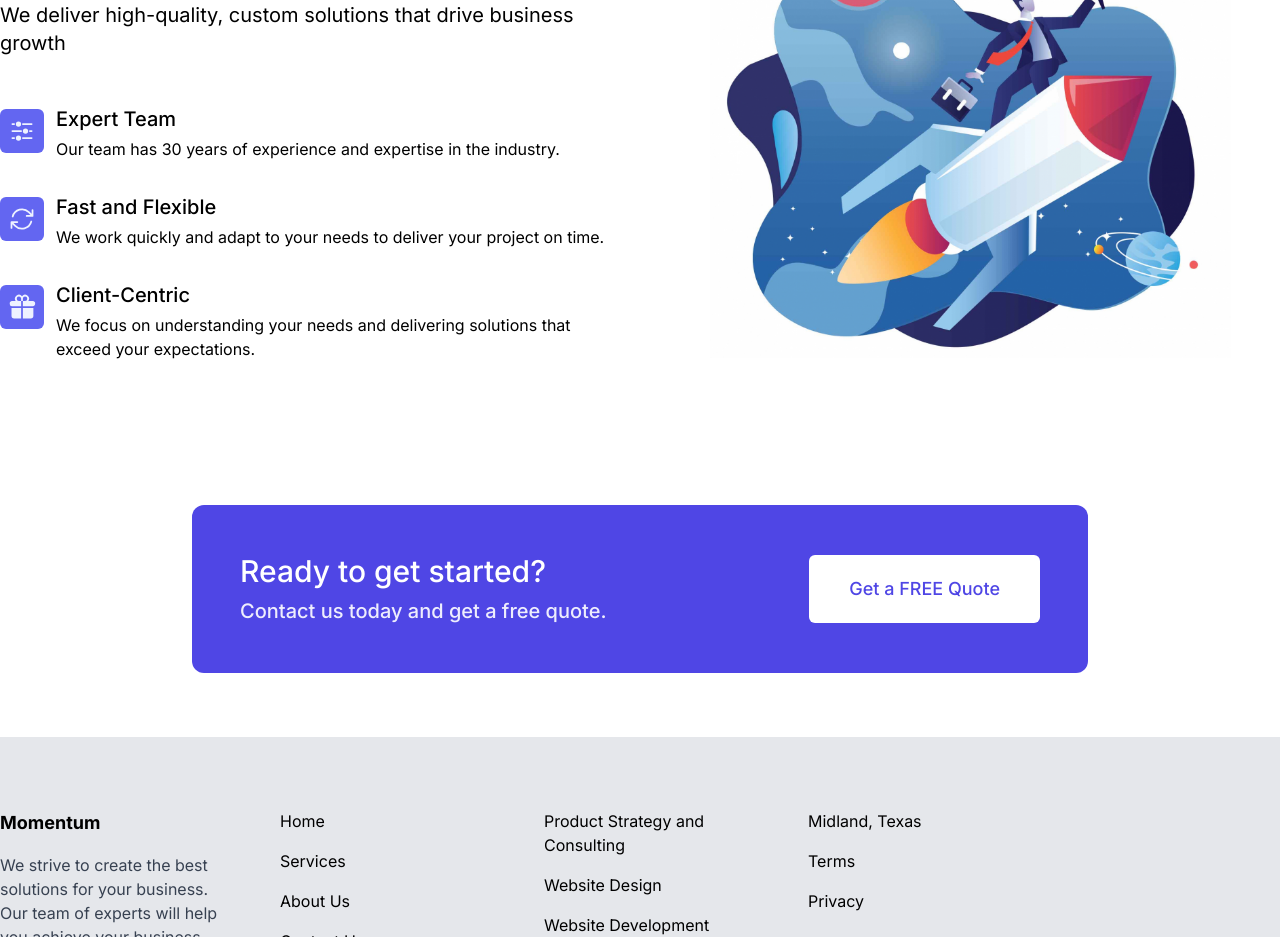
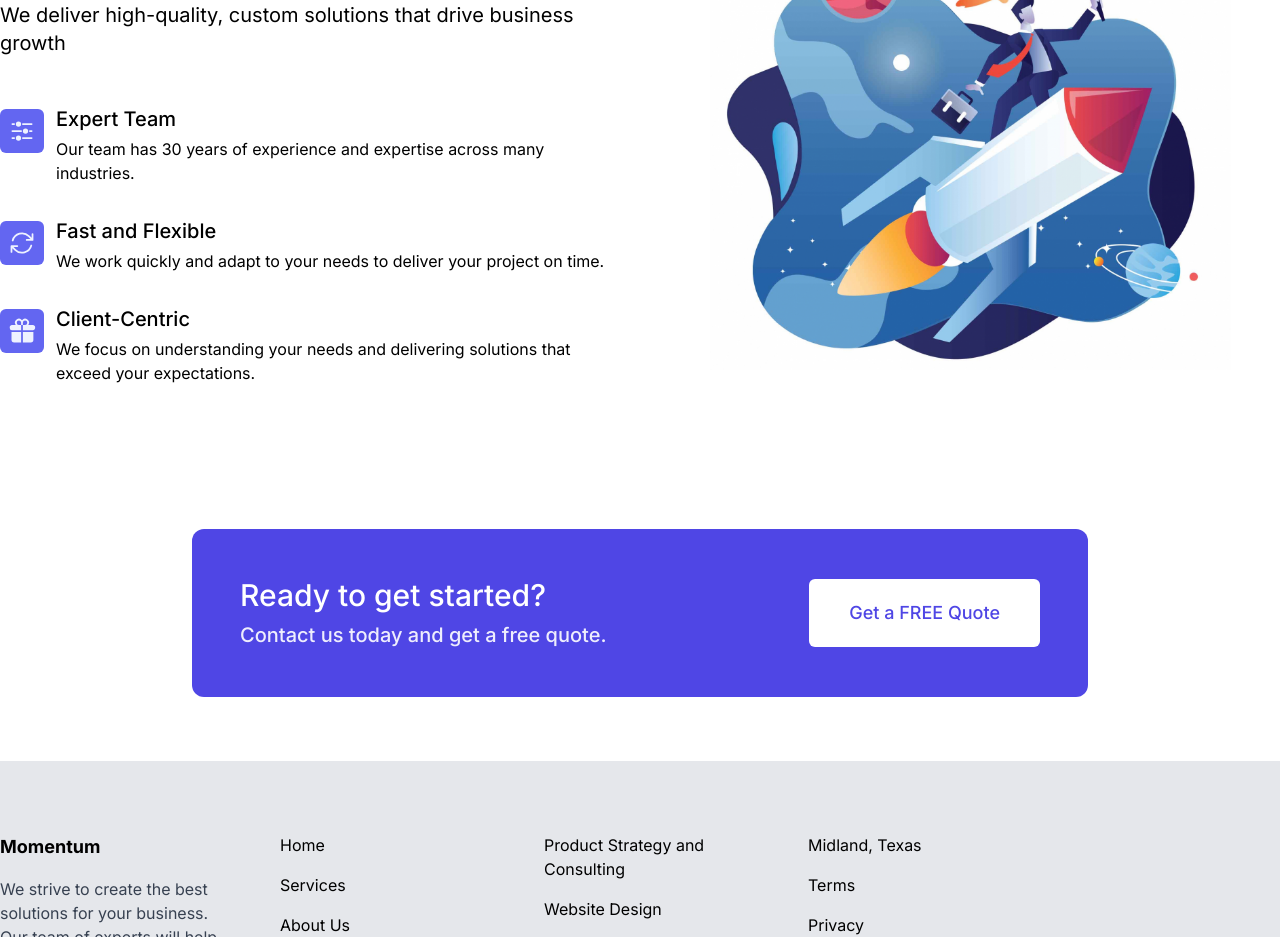
Before and after one commit to appjitsu/momentum-web, a Next.js app: page / in a window 1280 px wide. Shown: the part 1720-2657 px from the top of the page. Built offline with nearby package versions, Linux system fonts and the light colour scheme.

Commit message:
text update

```diff
--- a/components/data.js
+++ b/components/data.js
@@ -42,7 +42,7 @@ const benefitTwo = {
     bullets: [
         {
             title: 'Expert Team',
-            desc: 'Our team has 30 years of experience and expertise in the industry.',
+            desc: 'Our team has 30 years of experience and expertise across many industries.',
             icon: <AdjustmentsHorizontalIcon />
         },
         {
```
